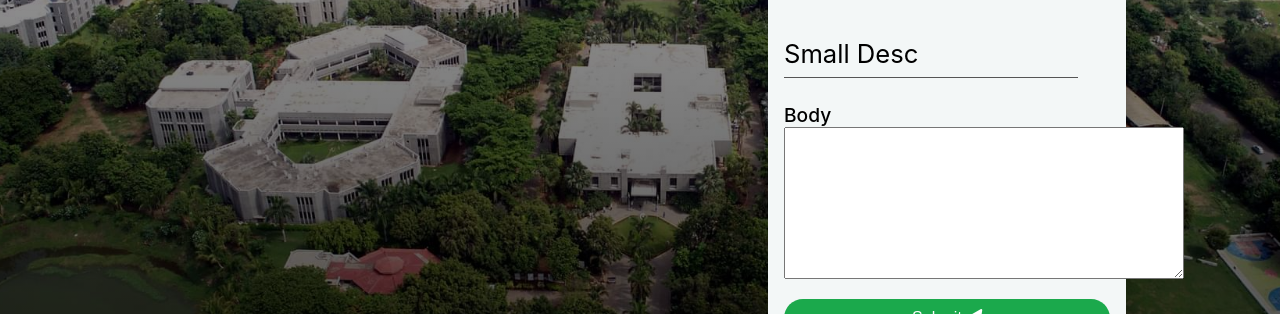
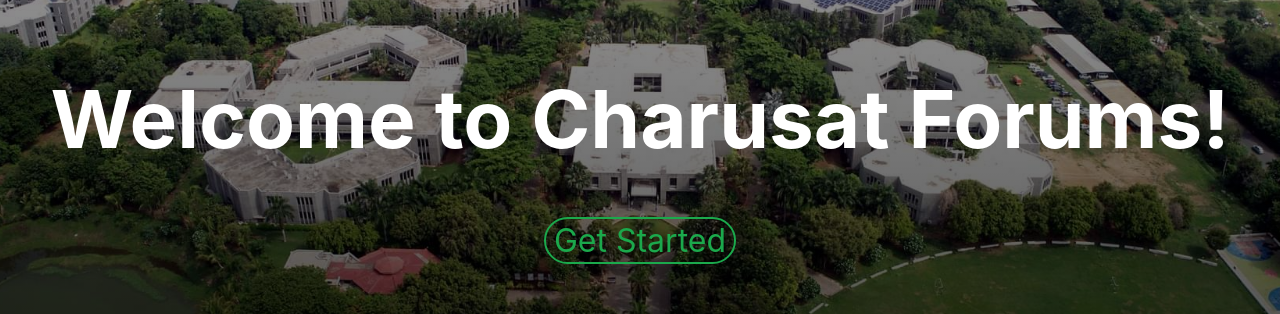
Before and after one commit to BlazerHeat/CharusatForum, a Next.js app: page / in a window 1280 px wide. Shown: the part 233-547 px from the top of the page. Built offline with nearby package versions, Linux system fonts and the light colour scheme; no server answers.

Commit message:
modified homepage

```diff
--- a/containers/HomePage.tsx
+++ b/containers/HomePage.tsx
@@ -5,6 +5,7 @@
 import { useState, useEffect } from "react";
 import config from "../config.json";
 import CreatePostForm from "../components/CreatePostForm";
+import Link from "next/link";
 
 function HomePage() {
     const [recentPosts, setRecentPosts] = useState([]);
@@ -28,6 +29,15 @@
     return (
         <>
             <Navbar />
+            <main className={`${styles.main2} ${styles.main}`}>
+                <h1>Welcome to Charusat Forums!</h1>
+                <div className={styles["typings-conatiner"]}>
+                    <div className="typings"></div>
+                </div>
+                <Link href="/login">
+                    <a className={styles["hero-btn"]}>Get Started</a>
+                </Link>
+            </main>
             <main className={styles.main}>
                 <div className={styles.page}>
                     <h1 className={styles.title}>Recent Posts</h1>
@@ -43,6 +53,8 @@
                 </div>
             </main>
             <Footer />
+            <script src="https://cdn.jsdelivr.net/npm/typed.js@2.0.12"></script>
+            <script type="text/javascript" src="/js/home.js"></script>
         </>
     );
 }
--- a/styles/globals.css
+++ b/styles/globals.css
@@ -60,6 +60,16 @@
     border: 2px solid var(--green) !important;
     color: var(--green) !important;
 }
+.typings {
+    font-size: 1.7em;
+    font-style: italic;
+}
+
+.typed-cursor {
+    animation: blink 1.25s ease-in-out infinite;
+    font-size: 1.7em;
+    margin-left: 5px;
+}
 em {
     font-weight: bold;
 }
--- a/styles/pages/HomePage.module.scss
+++ b/styles/pages/HomePage.module.scss
@@ -1,8 +1,50 @@
 @import "../main.module.scss";
 
-.main {
-    flex-direction: row;
+.main2 {
+    display: flex;
+    flex-direction: column;
+    justify-content: center;
+    align-items: center;
+
+    height: 100%;
+    margin: 0 !important;
+    padding: 0 !important;
+
+    color: white;
+    font-size: 2em;
+
+    text-align: center;
+
+    h1 {
+        font-size: 5rem;
+    }
 }
+.typings-conatiner {
+    display: flex;
+    justify-content: center;
+    align-items: center;
+
+    height: 30px;
+    font-size: 1rem;
+}
+
+
+.hero-btn {
+    text-decoration: none;
+    color: var(--green);
+    font-size: 2rem;
+    padding: 0.05em 0.5rem;
+    margin-top: 20px;
+
+    border: 0.09em solid var(--green);
+    border-radius: 1200px;
+    transition: 0.15s ease-in-out;
+}
+.hero-btn:hover {
+    color: white;
+    background: var(--green);
+}
+
 
 .form-div {
     width: 40%;
```
Also changed, not shown: public/js/home.js (added, +15 -0 lines).
